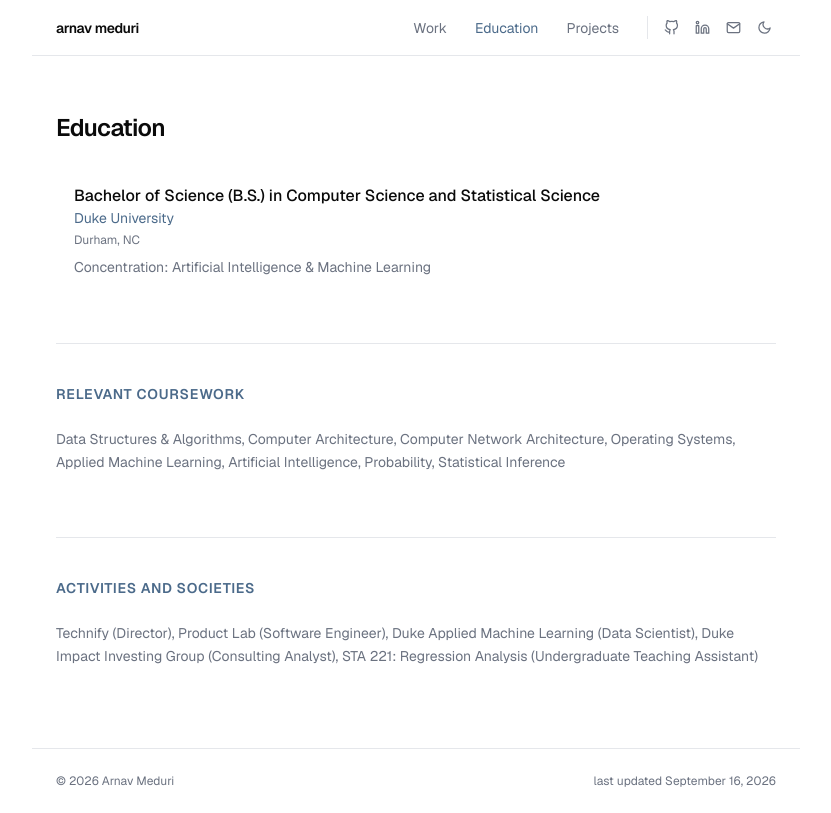
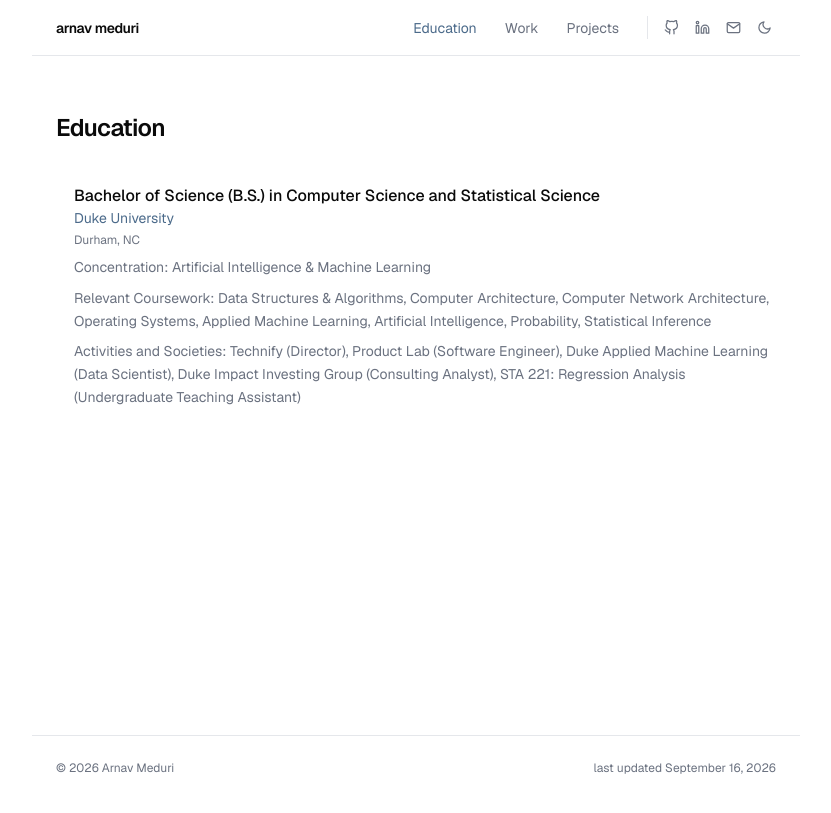
Before and after one commit to arnavmeduri/arnavmeduri.github.io, a Next.js app: page /education in a window 1280 px wide. Shown: the whole page, without its empty margins (224-1055 px from the left). Built offline with nearby package versions, Linux system fonts and the light colour scheme.

Commit message:
Move Education first in nav, merge education page into one section

```diff
--- a/src/app/education/page.tsx
+++ b/src/app/education/page.tsx
@@ -39,26 +39,11 @@ export default function Education() {
             <p className="text-sm text-muted mt-2 leading-relaxed">
               Concentration: Artificial Intelligence &amp; Machine Learning
             </p>
-          </div>
-        </FadeIn>
-
-        <FadeIn delay={0.08}>
-          <div className="mt-16 pt-10 border-t border-border">
-            <h2 className="text-sm font-semibold uppercase tracking-wider text-accent mb-6">
-              Relevant Coursework
-            </h2>
-            <p className="text-sm text-muted leading-relaxed">
-              {coursework.join(", ")}
+            <p className="text-sm text-muted mt-2 leading-relaxed">
+              Relevant Coursework: {coursework.join(", ")}
             </p>
-          </div>
-        </FadeIn>
-
-        <FadeIn delay={0.16}>
-          <div className="mt-16 pt-10 border-t border-border">
-            <h2 className="text-sm font-semibold uppercase tracking-wider text-accent mb-6">
-              Activities and Societies
-            </h2>
-            <p className="text-sm text-muted leading-relaxed">
+            <p className="text-sm text-muted mt-2 leading-relaxed">
+              Activities and Societies:{" "}
               {activities.map((activity, i) => (
                 <span key={i}>
                   {activity.org} ({activity.role})
--- a/src/components/navbar.tsx
+++ b/src/components/navbar.tsx
@@ -21,6 +21,16 @@ export function Navbar() {
 
         <div className="flex items-center gap-1">
           <Link
+            href="/education"
+            className={`text-sm px-3 py-1.5 rounded-md transition-colors ${
+              pathname.startsWith("/education")
+                ? "text-accent"
+                : "text-muted hover:text-foreground"
+            }`}
+          >
+            Education
+          </Link>
+          <Link
             href="/work"
             className={`text-sm px-3 py-1.5 rounded-md transition-colors ${
               pathname.startsWith("/work")
@@ -29,16 +39,6 @@ export function Navbar() {
             }`}
           >
             Work
-          </Link>
-          <Link
-            href="/education"
-            className={`text-sm px-3 py-1.5 rounded-md transition-colors ${
-              pathname.startsWith("/education")
-                ? "text-accent"
-                : "text-muted hover:text-foreground"
-            }`}
-          >
-            Education
           </Link>
           <Link
             href="/projects"
```
